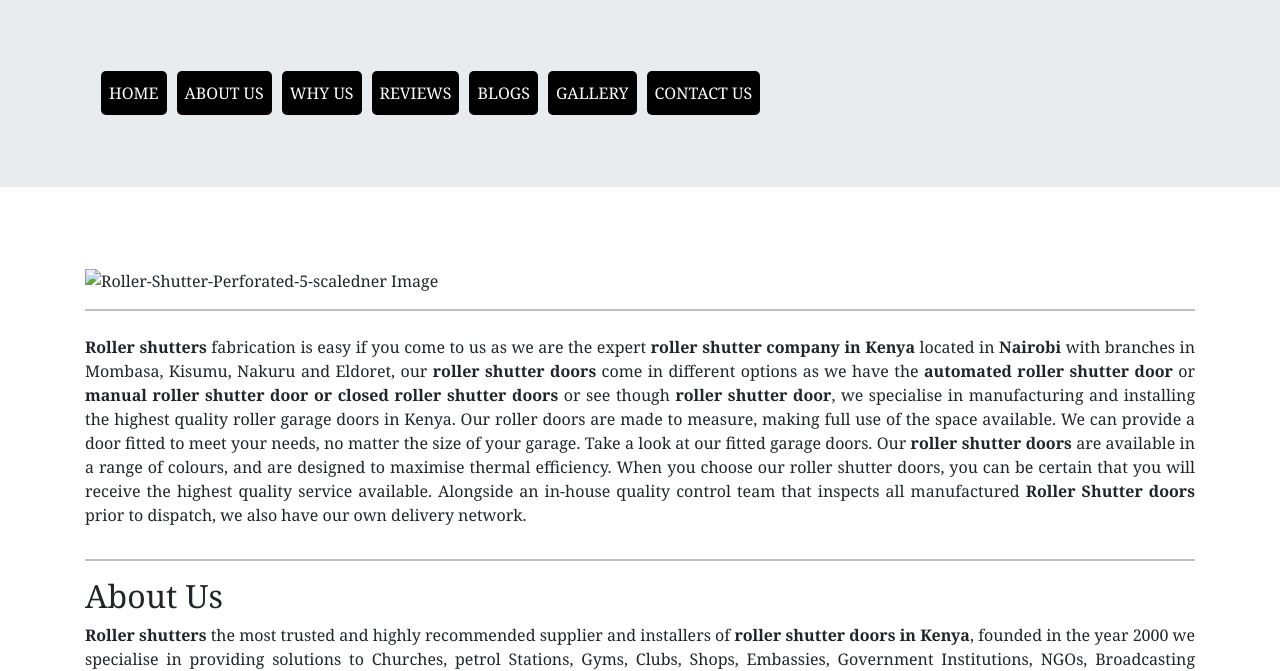
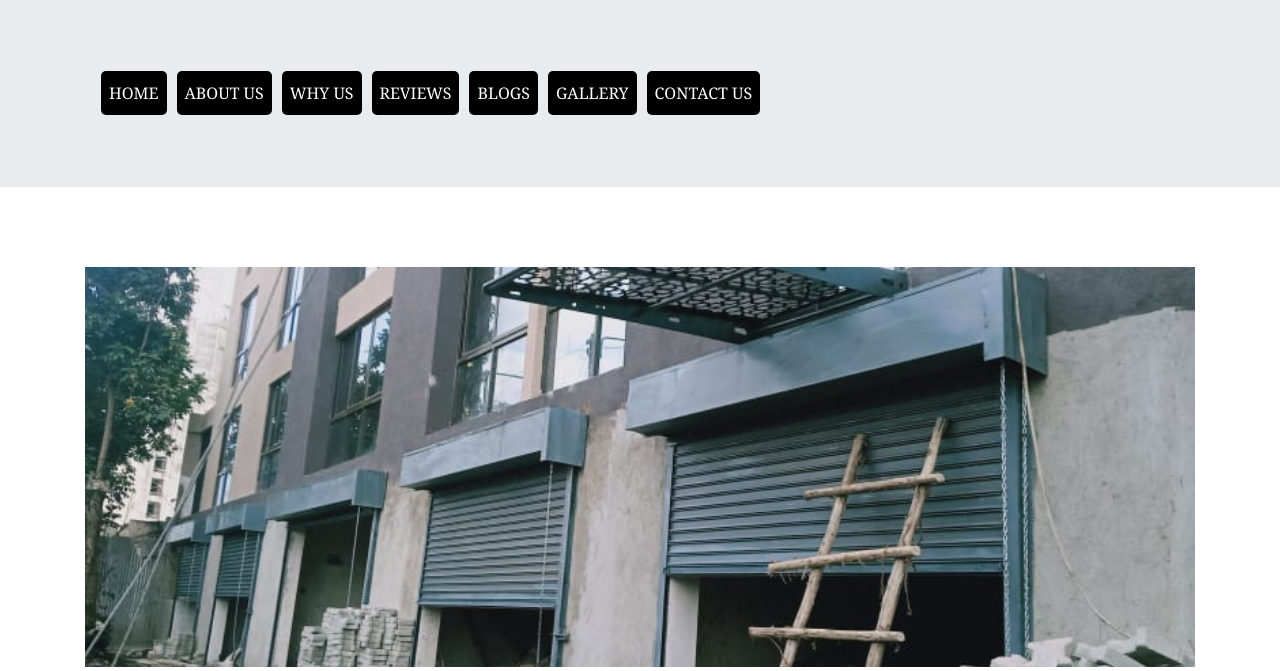
Before and after one commit to Mwatheka/roller-shutter-doors, a plain HTML site: page index.html in a window 1280 px wide. Shown: the part 137-808 px from the top of the page. Drawn offline with nearby package versions, Linux system fonts and the light colour scheme; a small style sheet from the web is missing.

Commit message:
Update index.html

```diff
--- a/index.html
+++ b/index.html
@@ -197,7 +197,7 @@
     <section class="row">
       <div class="col-md-12 justify-content-center">
         <div style="position:relative;">
-          <img src="Roller-Shutter-Perforated-5-scaledner.jpg" alt="Roller-Shutter-Perforated-5-scaledner Image" style="width:100%; height:50vh; object-fit: cover;">
+          <img src="Change.jpeg" alt="Roller-Shutter-Perforated-5-scaledner Image" style="width:100%; height:50vh; object-fit: cover;">
 
         </div>
       </div>
```
